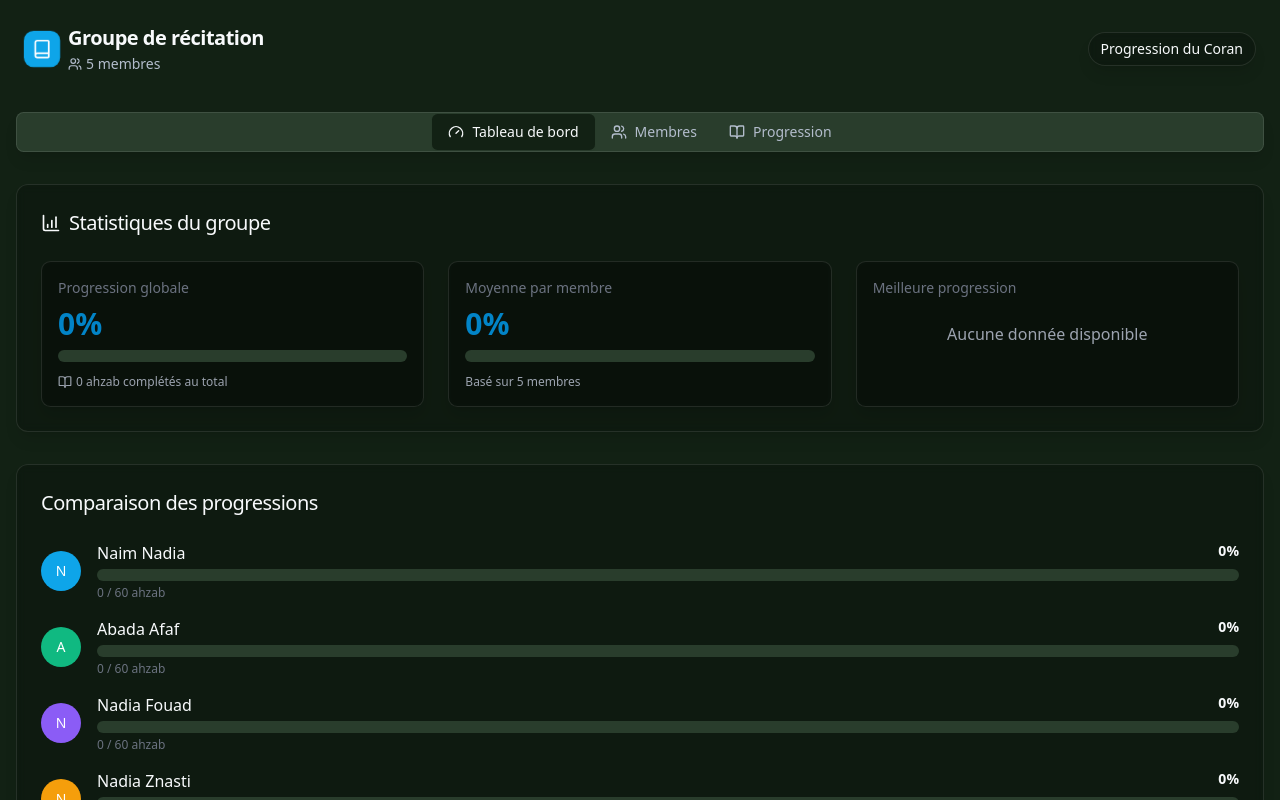
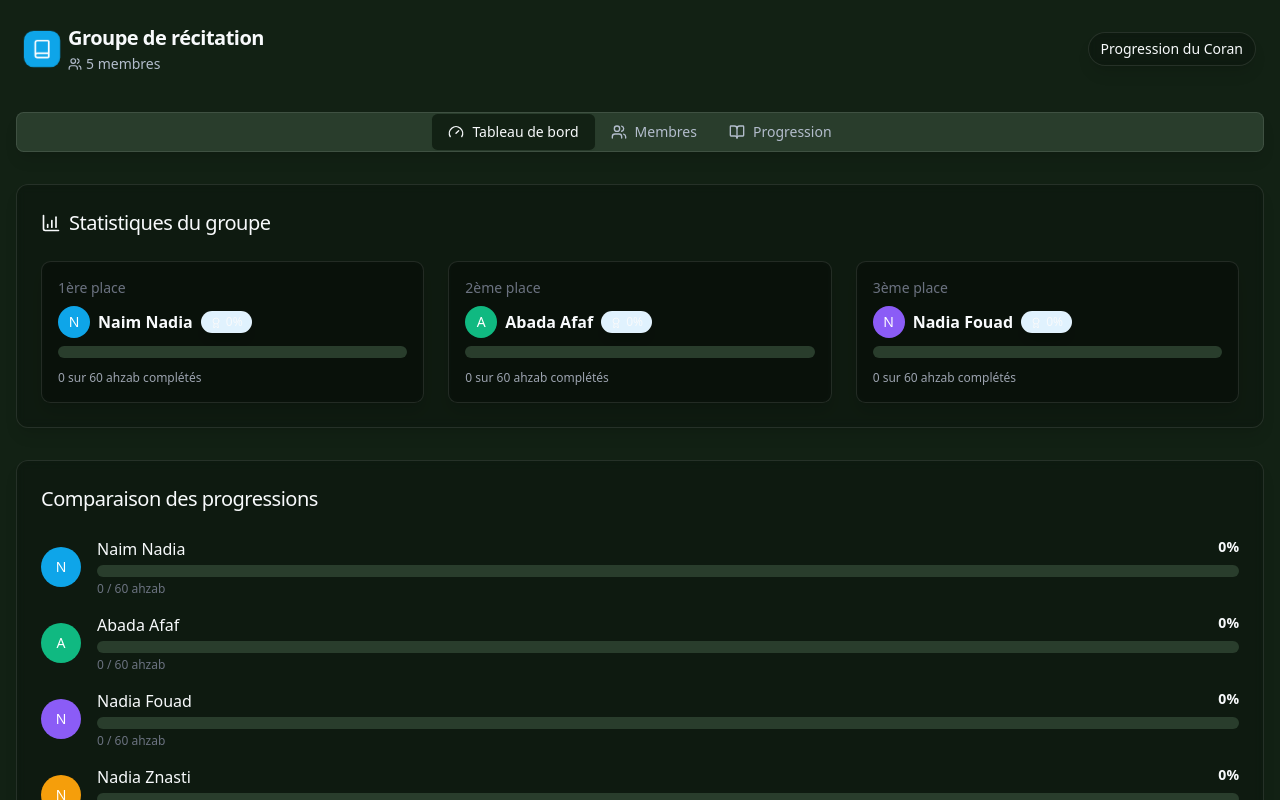
Before and after one commit to Naimnadia/quran-progression-pal-19, a React (Vite) app: page / in a window 1280 px wide. Shown: the top 800 px of the page. Built offline with nearby package versions, Linux system fonts and the light colour scheme.

Commit message:
Refactor group statistics display
Refactor the group statistics component to display the top 3 members with the highest progress, removing the total progress and average progress metrics.

```diff
--- a/src/components/GroupStats.tsx
+++ b/src/components/GroupStats.tsx
@@ -1,8 +1,7 @@
 
-import { BookOpen, Award, BarChart4 } from 'lucide-react';
+import { Award, BarChart4 } from 'lucide-react';
 import { GroupData, Member } from '@/utils/types';
 import ProgressBar from './ProgressBar';
-import { calculateAverageProgress, calculateGroupProgress } from '@/utils/storage';
 import { cn } from '@/lib/utils';
 
 interface GroupStatsProps {
@@ -10,25 +9,14 @@ interface GroupStatsProps {
 }
 
 const GroupStats = ({ data }: GroupStatsProps) => {
-  const groupProgress = calculateGroupProgress(data);
-  const averageProgress = calculateAverageProgress(data);
-
-  // Find top performer
-  let topPerformer: Member | null = null;
-  let topPerformancePercentage = 0;
-
-  data.members.forEach(member => {
-    const percentage = (member.completedAhzab / member.totalAhzab) * 100;
-    if (percentage > topPerformancePercentage) {
-      topPerformancePercentage = percentage;
-      topPerformer = member;
-    }
-  });
-
-  // Calculate total completed ahzab
-  const totalCompletedAhzab = data.members.reduce(
-    (sum, member) => sum + member.completedAhzab, 0
-  );
+  // Find top 3 performers
+  const topPerformers = [...data.members]
+    .sort((a, b) => {
+      const progressA = (a.completedAhzab / a.totalAhzab) * 100;
+      const progressB = (b.completedAhzab / b.totalAhzab) * 100;
+      return progressB - progressA;
+    })
+    .slice(0, 3);
 
   return (
     <div className="glass p-6 rounded-xl animate-fade-in">
@@ -38,75 +26,47 @@ const GroupStats = ({ data }: GroupStatsProps) => {
       </h3>
 
       <div className="grid grid-cols-1 md:grid-cols-3 gap-6">
-        {/* Total Group Progress */}
-        <div className="glass p-4 rounded-lg">
-          <div className="text-sm text-gray-500 mb-2">Progression globale</div>
-          <div className="text-3xl font-bold text-brand-600 mb-2">
-            {Math.round(groupProgress)}%
-          </div>
-          <ProgressBar
-            progress={groupProgress}
-            height="h-3"
-            color="bg-brand-500"
-            className="mt-2"
-          />
-          <div className="text-xs text-gray-400 mt-3 flex items-center">
-            <BookOpen size={14} className="mr-1" />
-            {totalCompletedAhzab} ahzab complétés au total
-          </div>
-        </div>
+        {topPerformers.map((performer, index) => {
+          const performancePercentage = (performer.completedAhzab / performer.totalAhzab) * 100;
 
-        {/* Average Progress */}
-        <div className="glass p-4 rounded-lg">
-          <div className="text-sm text-gray-500 mb-2">Moyenne par membre</div>
-          <div className="text-3xl font-bold text-brand-600 mb-2">
-            {Math.round(averageProgress)}%
-          </div>
-          <ProgressBar
-            progress={averageProgress}
-            height="h-3"
-            color="bg-brand-400"
-            className="mt-2"
-          />
-          <div className="text-xs text-gray-400 mt-3">
-            Basé sur {data.members.length} membre{data.members.length > 1 ? 's' : ''}
-          </div>
-        </div>
-
-        {/* Top Performer */}
-        <div className="glass p-4 rounded-lg">
-          <div className="text-sm text-gray-500 mb-2">Meilleure progression</div>
-          {topPerformer ? (
-            <>
+          return (
+            <div key={performer.id} className="glass p-4 rounded-lg">
+              <div className="text-sm text-gray-500 mb-2">
+                {index === 0 ? "1ère place" : index === 1 ? "2ème place" : "3ème place"}
+              </div>
               <div className="flex items-center space-x-2 mb-2">
                 <div
                   className="w-8 h-8 rounded-full flex items-center justify-center text-white text-sm"
-                  style={{ backgroundColor: topPerformer.avatarColor }}
+                  style={{ backgroundColor: performer.avatarColor }}
                 >
-                  {topPerformer.name.charAt(0).toUpperCase()}
+                  {performer.name.charAt(0).toUpperCase()}
                 </div>
-                <div className="font-semibold">{topPerformer.name}</div>
+                <div className="font-semibold">{performer.name}</div>
                 <div className="text-xs glass px-2 py-0.5 rounded-full bg-brand-100">
                   <Award size={12} className="inline mr-1" />
-                  <span>{Math.round(topPerformancePercentage)}%</span>
+                  <span>{Math.round(performancePercentage)}%</span>
                 </div>
               </div>
               <ProgressBar
-                progress={topPerformancePercentage}
+                progress={performancePercentage}
                 height="h-3"
-                color={`bg-[${topPerformer.avatarColor}]`}
+                color={`bg-[${performer.avatarColor}]`}
                 className="mt-2"
               />
               <div className="text-xs text-gray-400 mt-3">
-                {topPerformer.completedAhzab} sur {topPerformer.totalAhzab} ahzab complétés
+                {performer.completedAhzab} sur {performer.totalAhzab} ahzab complétés
               </div>
-            </>
-          ) : (
-            <div className="text-gray-400 py-4 text-center">
+            </div>
+          );
+        })}
+
+        {topPerformers.length === 0 && (
+          <div className="glass p-4 rounded-lg col-span-3 text-center py-8">
+            <div className="text-gray-400">
               Aucune donnée disponible
             </div>
-          )}
-        </div>
+          </div>
+        )}
       </div>
     </div>
   );
```
